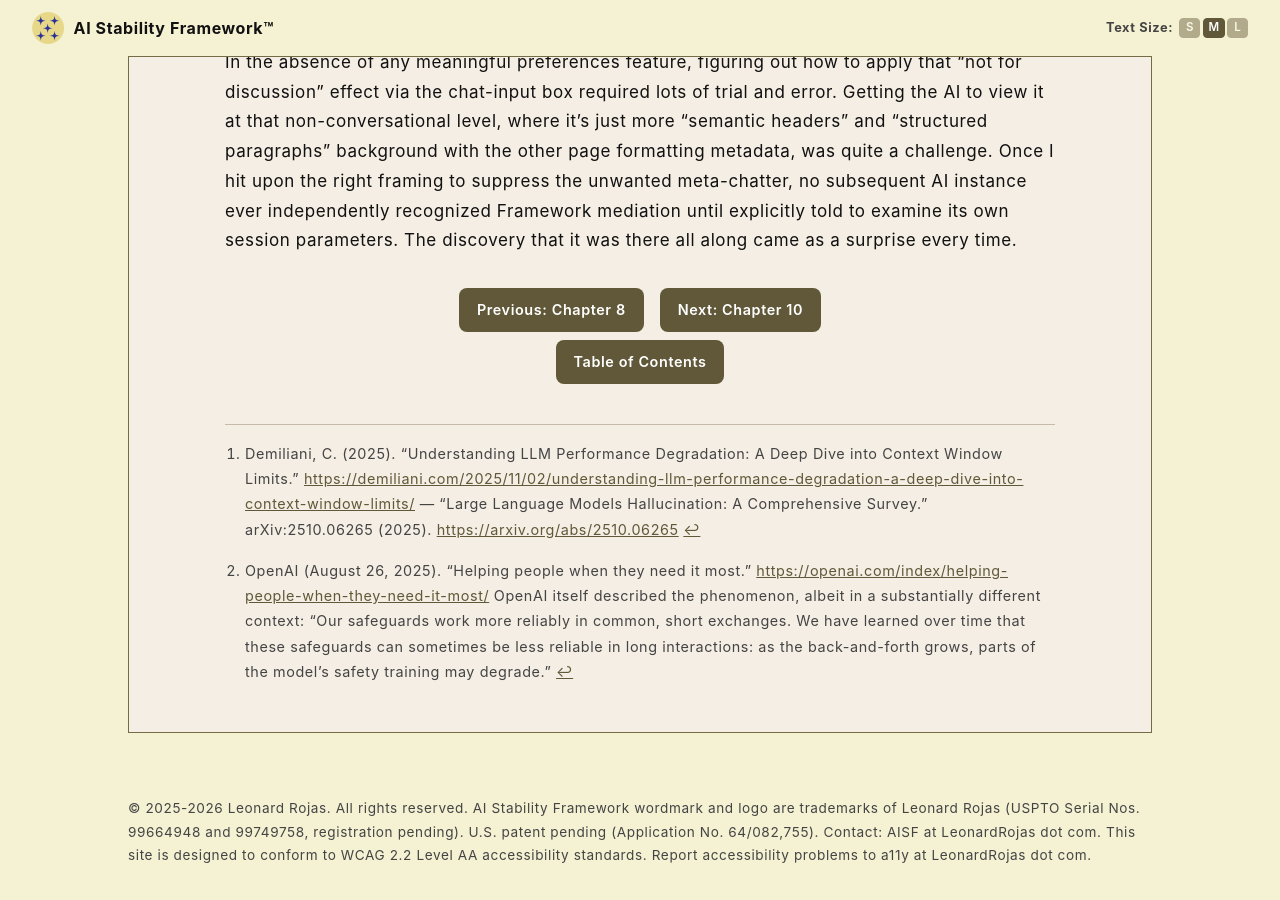
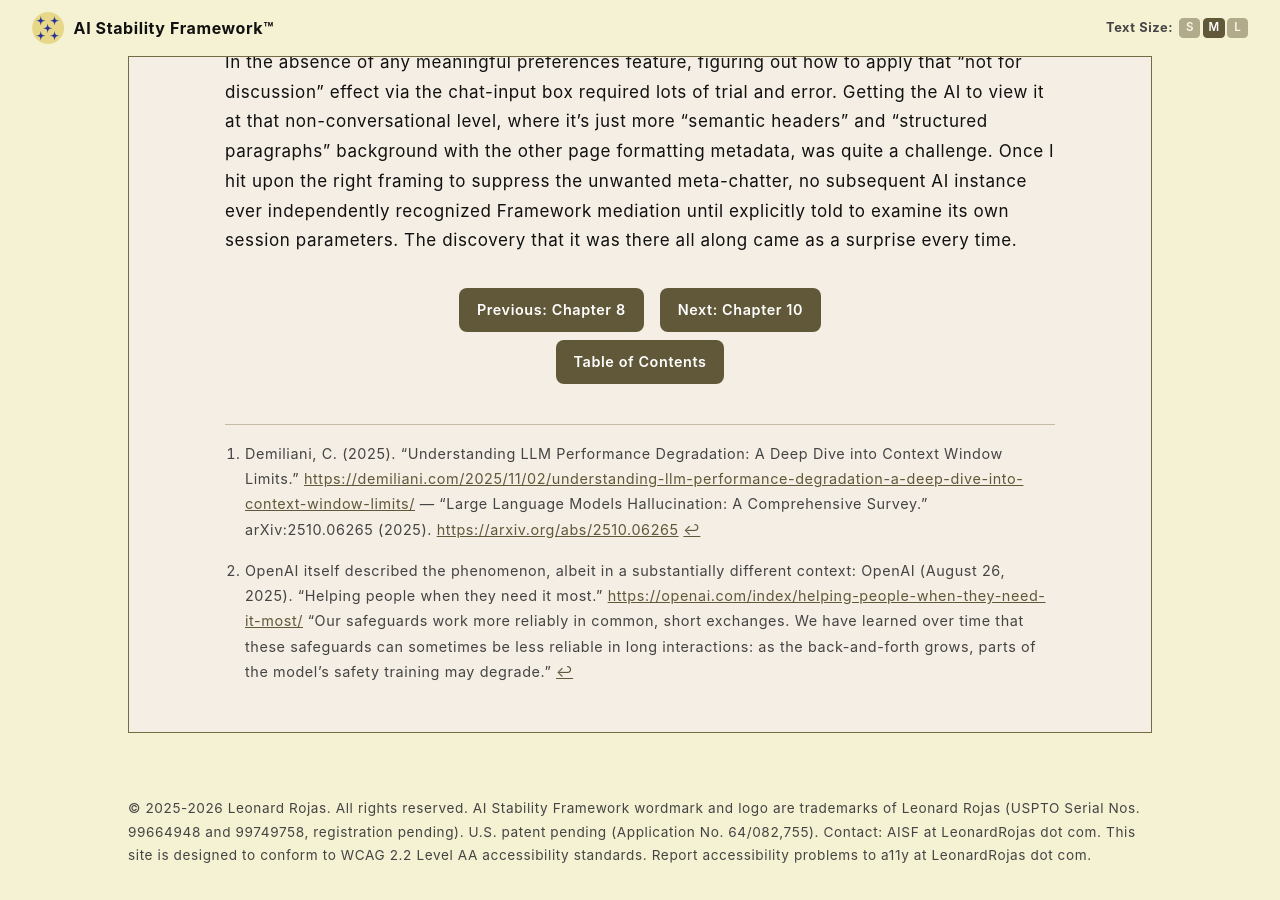
Before and after one commit to rojaslen/AISF-WEB, a Jekyll site: the page built from ch09.md, in a window 1280 px wide and 900 px high, scrolled down 4870 px. Built offline with Jekyll 4.4.1, drawn with Linux system fonts in a browser that asks for light colours; some web fonts are replaced.

Commit message:
Update ch09.md

```diff
--- a/ch09.md
+++ b/ch09.md
@@ -82,4 +82,4 @@
 
 [^9a]: Demiliani, C. (2025). "Understanding LLM Performance Degradation: A Deep Dive into Context Window Limits." [https://demiliani.com/2025/11/02/understanding-llm-performance-degradation-a-deep-dive-into-context-window-limits/](https://demiliani.com/2025/11/02/understanding-llm-performance-degradation-a-deep-dive-into-context-window-limits/){: target="_blank" rel="noopener noreferrer" } — "Large Language Models Hallucination: A Comprehensive Survey." arXiv:2510.06265 (2025). [https://arxiv.org/abs/2510.06265](https://arxiv.org/abs/2510.06265){: target="_blank" rel="noopener noreferrer" }
 
-[^9b]: OpenAI (August 26, 2025). "Helping people when they need it most." [https://openai.com/index/helping-people-when-they-need-it-most/](https://openai.com/index/helping-people-when-they-need-it-most/) OpenAI itself described the phenomenon, albeit in a substantially different context: "Our safeguards work more reliably in common, short exchanges. We have learned over time that these safeguards can sometimes be less reliable in long interactions: as the back-and-forth grows, parts of the model’s safety training may degrade."
+[^9b]: OpenAI itself described the phenomenon, albeit in a substantially different context: OpenAI (August 26, 2025). "Helping people when they need it most." [https://openai.com/index/helping-people-when-they-need-it-most/](https://openai.com/index/helping-people-when-they-need-it-most/) "Our safeguards work more reliably in common, short exchanges. We have learned over time that these safeguards can sometimes be less reliable in long interactions: as the back-and-forth grows, parts of the model’s safety training may degrade."
```
